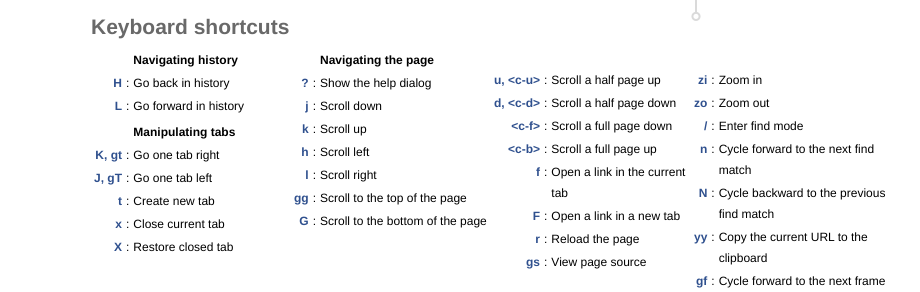
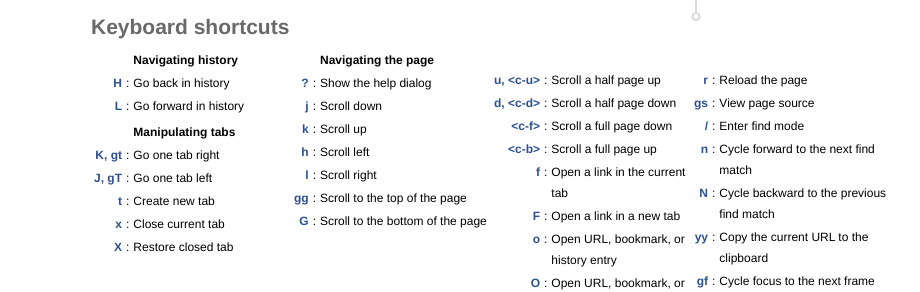
Before and after one commit to vimium/vimium.github.com, a plain HTML site: page index.html in a window 1280 px wide. Shown: the part 514-806 px from the top of the page, without its empty margins (149-1069 px from the left). Drawn offline with Linux system fonts and the light colour scheme; a script that the page names is missing.

Commit message:
Remove zoom commands, add vomnibar

```diff
--- a/index.html
+++ b/index.html
@@ -242,21 +242,21 @@
         <tr><td class="keys">&lt;c-b&gt;</td><td>:</td><td>Scroll a full page up</td></tr>
         <tr><td class="keys">f</td><td>:</td><td>Open a link in the current tab</td></tr>
         <tr><td class="keys">F</td><td>:</td><td>Open a link in a new tab</td></tr>
-        <tr><td class="keys">r</td><td>:</td><td>Reload the page</td></tr>
-        <tr><td class="keys">gs</td><td>:</td><td>View page source</td></tr>
+        <tr><td class="keys">o</td><td>:</td><td>Open URL, bookmark, or history entry</td></tr>
+        <tr><td class="keys">O</td><td>:</td><td>Open URL, bookmark, or history entry in a new tab</td></tr>
       </table>
     </div>
 
     <div class="column">
       <table class="keystrokes">
         <tr><td></td><td>&nbsp;</td><td></td></tr>
-        <tr><td class="keys">zi</td><td>:</td><td>Zoom in</td></tr>
-        <tr><td class="keys">zo</td><td>:</td><td>Zoom out</td></tr>
+        <tr><td class="keys">r</td><td>:</td><td>Reload the page</td></tr>
+        <tr><td class="keys">gs</td><td>:</td><td>View page source</td></tr>
         <tr><td class="keys">/</td><td>:</td><td>Enter find mode</td></tr>
         <tr><td class="keys">n</td><td>:</td><td>Cycle forward to the next find match</td></tr>
         <tr><td class="keys">N</td><td>:</td><td>Cycle backward to the previous find match</td></tr>
         <tr><td class="keys">yy</td><td>:</td><td>Copy the current URL to the clipboard</td></tr>
-        <tr><td class="keys">gf</td><td>:</td><td>Cycle forward to the next frame</td></tr>
+        <tr><td class="keys">gf</td><td>:</td><td>Cycle focus to the next frame</td></tr>
         <tr><td class="keys">i</td><td>:</td><td>Enter insert mode</td></tr>
       </table>
     </div>
@@ -289,7 +289,7 @@
     -->
 
   <div id="footer">
-    &copy; 2011 <a href="http://ninjahacking.com">Phil Crosby</a> and <a href="http://ilya.sukhar.com">Ilya Sukhar</a>. Available under the
+    &copy; <a href="http://ninjahacking.com">Phil Crosby</a> and <a href="http://ilya.sukhar.com">Ilya Sukhar</a>. Available under the
     <a href="http://github.com/philc/vimium/blob/master/MIT-LICENSE.txt">MIT license</a>.
   </div>
 </body>
```
